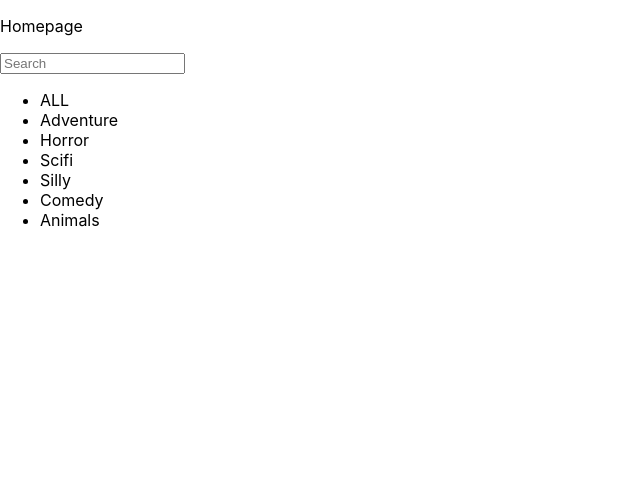
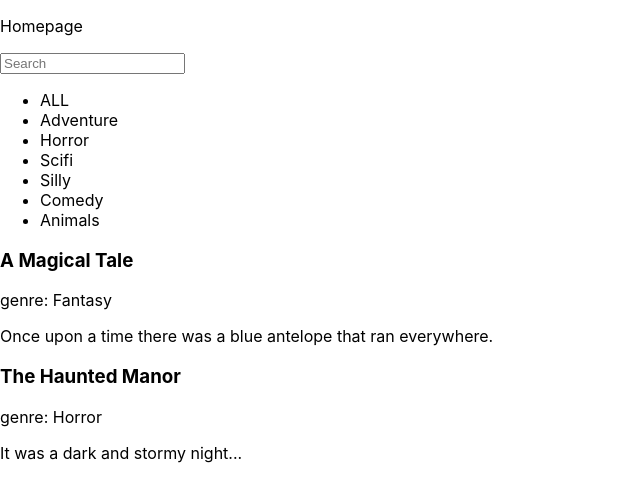
Before and after one commit to hannaqadi/madlit-web, a React (Create React App) app: page / in a window 1280 px wide. Shown: the top 502 px of the page, without its empty margins (0-640 px from the left). Built offline with nearby package versions, Linux system fonts and the light colour scheme.

Commit message:
added Playing file. Added navigation. Adding basic tags.

```diff
--- a/src/App.js
+++ b/src/App.js
@@ -1,12 +1,13 @@
 import { BrowserRouter, Routes, Route } from 'react-router-dom';
 import './App.css';
 import Homepage from './Homepage';
-
+import Playing from './Playing';
 function App() {
   return (
    <BrowserRouter>
    <Routes>
     <Route path="*" element={<Homepage/>}/>
+    <Route path="/Playing" element={<Playing/>}/>
    </Routes>
    </BrowserRouter>
   );
--- a/src/Homepage.js
+++ b/src/Homepage.js
@@ -1,18 +1,24 @@
 import { useEffect, useState } from "react";
+import { useNavigate } from "react-router-dom";
 import { StoryArr } from "./StoryArr";
 
 const Homepage = () => {
+  const navigate = useNavigate();
   const [stories, setStories] = useState([])
   const [search, setSearch] = useState('')
   console.log(search)
   console.log(StoryArr.stories)
+
+  const fetchStories = async () => {
+    setStories(StoryArr.stories)
+    console.log('fetching stories!')
+  }
+
   useEffect(() => {
+    fetchStories()
 
   }, [])
 
-  const fetchStories = async () => {
-    console.log('fetching stories!')
-  }
 
   const handleInputChange = (e) => {
     setSearch(e.target.value)
@@ -22,6 +28,14 @@ const Homepage = () => {
     e.preventDefault()
     setSearch('')
     fetchStories()
+  }
+
+  const handleStorySelect = (story) => {
+    navigate('/Playing',{
+      state:{
+        story: story
+      }
+    })
   }
   return (
     <div>
@@ -42,6 +56,21 @@ const Homepage = () => {
         <li>Comedy</li>
         <li>Animals</li>
       </ul>
+      <div>
+        {stories.length > 0 ? (
+          stories.map((story, index) => (
+            <div key={index} onClick={() => handleStorySelect(story)}>
+              <h3>{story.title}</h3>
+              <p>genre: {story.genre}</p>
+              <p>{story.story}</p>
+            </div>
+          ))
+        ) : (
+          <p>Whoops! There's nothing here </p>
+        )
+
+        }
+      </div>
     </div>
   )
 }
--- /dev/null
+++ b/src/Playing.js
@@ -0,0 +1,25 @@
+import { useState } from "react";
+import { useLocation } from 'react-router-dom';
+
+const Playing = () =>{
+const location = useLocation();
+const {story} = location.state || {};
+
+  return(
+    <div>
+      <h3>Playing</h3>
+      <p>{story.title}</p>
+      <p>hello?</p>
+      <div>
+        {story.partOfSpeech.map((part,index)=>(
+          <div>
+          <p key={index}>{part}</p>
+          <input/>
+          </div>
+        ))}
+        <button>Submit</button>
+      </div>
+    </div>
+  )
+}
+export default Playing;
--- a/src/StoryArr.js
+++ b/src/StoryArr.js
@@ -4,14 +4,14 @@ export const StoryArr = {
     {
       story: "Once upon a time there was a blue antelope that ran everywhere.",
       storySeq: ["Once", "upon", "a", "time", "there", "was", "a", "", "", "that", "", "everywhere"],
-      partsOfSpeech: ["adjective","noun","verb"],
+      partOfSpeech: ["adjective","noun","verb"],
       title: "A Magical Tale",
       genre: "Fantasy",
       username: "Author123"
     },
     {
       story: "It was a dark and stormy night...",
-      partsOfSpeech: ["adverb", "noun", "verb"],
+      partOfSpeech: ["adverb", "noun", "verb"],
       title: "The Haunted Manor",
       genre: "Horror",
       username: "GhostWriter"
```
